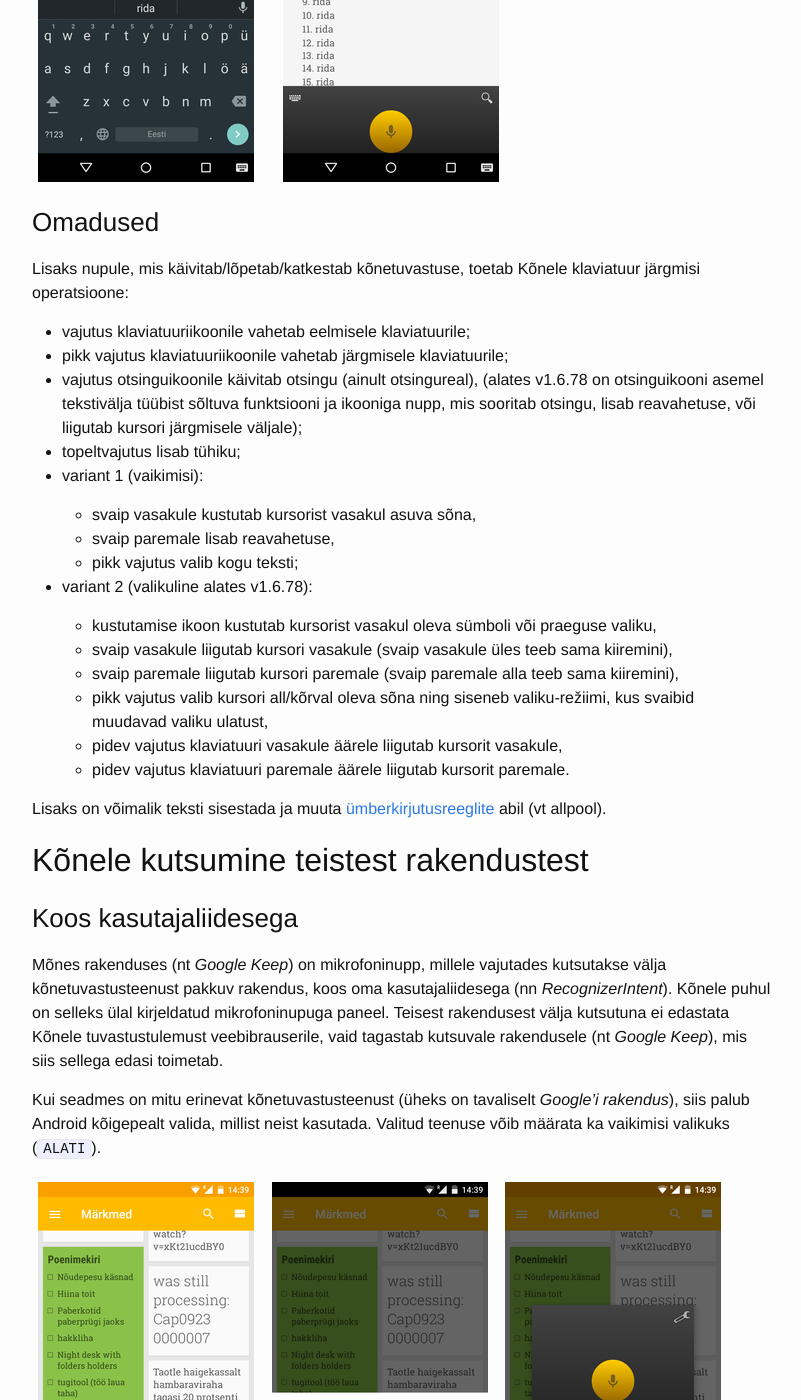
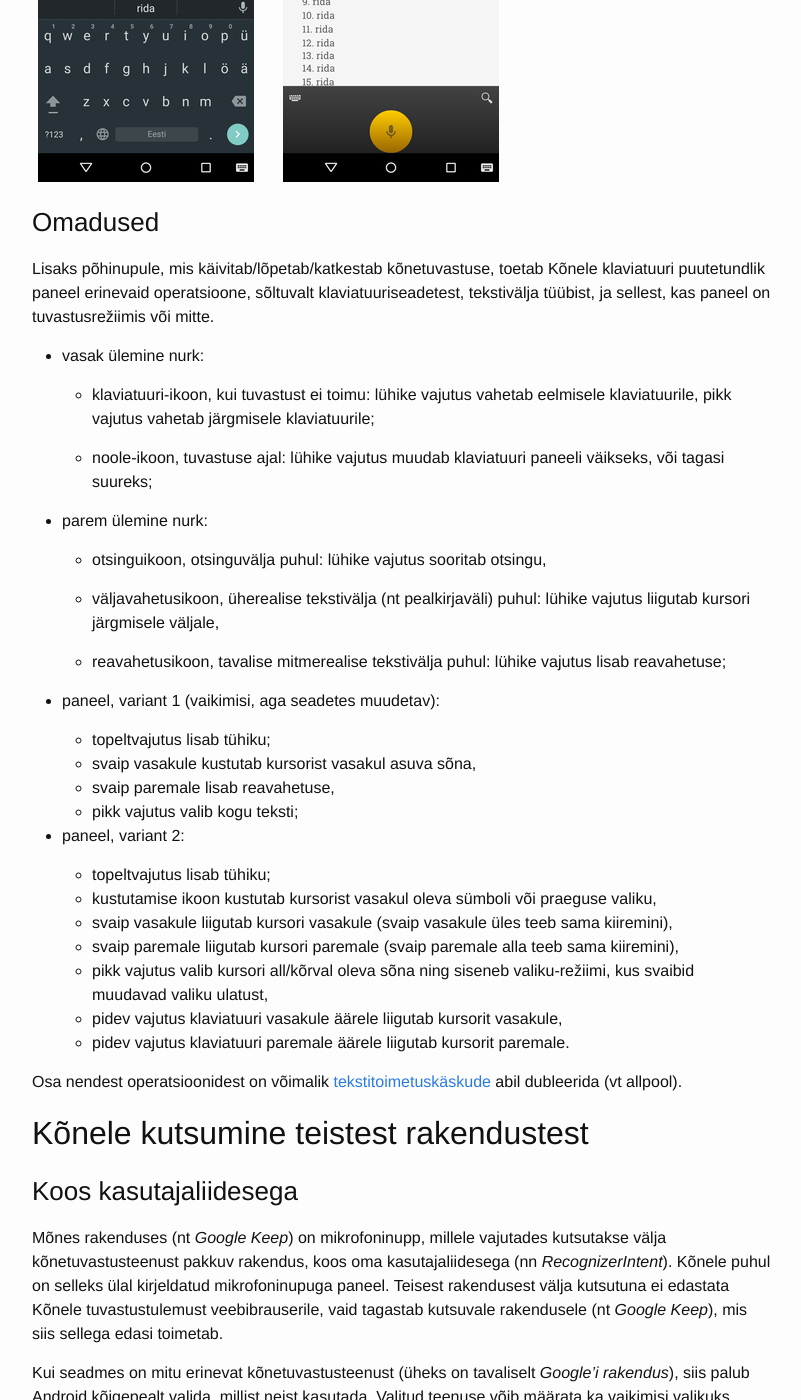
Before and after one commit to Kaljurand/K6nele, a Jekyll site: the page built from docs/et/user_guide.md, in a window 1280 px wide and 1400 px high, scrolled down 7671 px. Shown: the whole window, without its empty margins (238-1039 px from the left). Built offline with Jekyll 4.4.1, drawn with Linux system fonts in a browser that asks for light colours; comment, search, counter and statistics services are not loaded; some of the changed text lies outside the part shown.

Commit message:
Update doc

```diff
--- a/docs/et/user_guide.md
+++ b/docs/et/user_guide.md
@@ -125,7 +125,7 @@ Otsingupaneeli jaoks välja valitud keeled/teenused on saadaval ka otselinkidena
 
 <img title="Ekraanipilt: otselingid" alt="Ekraanipilt: otselingid." src="{{ site.baseurl }}/images/et/Screenshot_20161227-115800.png">
 
-Otselink on lihtne näide, kuidas käivitada Kõnele otsingupaneel sisendparameetritega, mille väärtused erinevad nendest, mis seadetes kirjas. Kõnele toetab palju erinevaid sisendparameeterid (nn EXTRA), mis võimaldavad teistel rakendustel (nt [Tasker](https://tasker.dinglisch.net/)) Kõnelega otse suhelda. Vt täpsemalt [Developer's Guide]({{ site.baseurl }}/docs/en/developer_guide.html).
+Otselink on lihtne näide, kuidas käivitada Kõnele otsingupaneel sisendparameetritega, mille väärtused erinevad nendest, mis seadetes kirjas. Kõnele toetab palju erinevaid sisendparameeterid (nn EXTRA), mis võimaldavad teistel rakendustel (nt [Tasker](https://tasker.joaoapps.com/)) Kõnelega otse suhelda. Vt täpsemalt [Developer's Guide]({{ site.baseurl }}/docs/en/developer_guide.html).
 
 Lisaks Kõnele oma seadetele, on Kõnelet võimalik konfigureerida kolmes Androidi süsteemses
 menüüs:
@@ -192,23 +192,38 @@ kui nad samamoodi vastavat Androidi klaviatuurivahetusliidest toetavad.
 
 ### Omadused
 
-Lisaks nupule, mis käivitab/lõpetab/katkestab kõnetuvastuse, toetab Kõnele
-klaviatuur järgmisi operatsioone:
+Lisaks põhinupule, mis käivitab/lõpetab/katkestab kõnetuvastuse, toetab Kõnele
+klaviatuuri puutetundlik paneel erinevaid operatsioone, sõltuvalt
+klaviatuuriseadetest,
+tekstivälja tüübist, ja sellest, kas paneel on tuvastusrežiimis või mitte.
 
-- vajutus klaviatuuriikoonile vahetab eelmisele klaviatuurile;
-- pikk vajutus klaviatuuriikoonile vahetab järgmisele klaviatuurile;
-- vajutus otsinguikoonile käivitab otsingu (ainult otsingureal),
-  (alates v1.6.78 on otsinguikooni asemel tekstivälja tüübist sõltuva funktsiooni ja ikooniga nupp, mis
-  sooritab otsingu, lisab reavahetuse, või liigutab kursori järgmisele väljale);
-- topeltvajutus lisab tühiku;
-- variant 1 (vaikimisi):
+- vasak ülemine nurk:
 
+  - klaviatuuri-ikoon, kui tuvastust ei toimu:
+  lühike vajutus vahetab eelmisele klaviatuurile,
+  pikk vajutus vahetab järgmisele klaviatuurile;
+
+  - noole-ikoon, tuvastuse ajal:
+  lühike vajutus muudab klaviatuuri paneeli väikseks, või tagasi suureks;
+
+- parem ülemine nurk:
+
+  - otsinguikoon, otsinguvälja puhul: lühike vajutus sooritab otsingu,
+
+  - väljavahetusikoon, üherealise tekstivälja (nt pealkirjaväli) puhul: lühike vajutus liigutab kursori järgmisele väljale,
+
+  - reavahetusikoon, tavalise mitmerealise tekstivälja puhul: lühike vajutus lisab reavahetuse;
+
+- paneel, variant 1 (vaikimisi, aga seadetes muudetav):
+
+  - topeltvajutus lisab tühiku;
   - svaip vasakule kustutab kursorist vasakul asuva sõna,
   - svaip paremale lisab reavahetuse,
   - pikk vajutus valib kogu teksti;
 
-- variant 2 (valikuline alates v1.6.78):
+- paneel, variant 2:
 
+  - topeltvajutus lisab tühiku;
   - kustutamise ikoon kustutab kursorist vasakul oleva sümboli või praeguse valiku,
   - svaip vasakule liigutab kursori vasakule (svaip vasakule üles teeb sama kiiremini),
   - svaip paremale liigutab kursori paremale (svaip paremale alla teeb sama kiiremini),
@@ -216,7 +231,8 @@ klaviatuur järgmisi operatsioone:
   - pidev vajutus klaviatuuri vasakule äärele liigutab kursorit vasakule,
   - pidev vajutus klaviatuuri paremale äärele liigutab kursorit paremale.
 
-Lisaks on võimalik teksti sisestada ja muuta [ümberkirjutusreeglite](#ümberkirjutusreeglid) abil (vt allpool).
+Osa nendest operatsioonidest on võimalik
+[tekstitoimetuskäskude](#tekstitoimetuskäsud) abil dubleerida (vt allpool).
 
 ## Kõnele kutsumine teistest rakendustest
 
@@ -300,7 +316,7 @@ Kõnele laeb ümberkirjutusreeglid lihtsast tabelikujulisest tekstifailist, nn T
 - __Comment__ Rida kirjeldav kommentaar.
 
 Igale reale vastab üks reegel, ning ridade järjekord määrab reeglite rakendamise järjekorra. Nõnda saavad allpool olevad reeglid ära kasutada eelnevate reeglite ümberkirjutusi.
-Veergude järjekord pole oluline. Kohustuslik veerg on ainult __Utterance__. Kui __Replacement__ puudub, siis on asendustekst alati tühisõne. Veerud __Locale__, __Service__ ja __App__ määravad, millise keele, rakenduse, ja tuvastusteenuse puhul on reegel aktiivne. Kõik regulaaravaldised on [Java regulaaravaldised](https://docs.oracle.com/javase/tutorial/essential/regex/). Põhjalik regulaaravaldiste õpetus on nt <http://www.regular-expressions.info>.
+Veergude järjekord pole oluline. Kohustuslik veerg on ainult __Utterance__. Kui __Replacement__ puudub, siis on asendustekst alati tühisõne. Veerud __Locale__, __Service__ ja __App__ määravad, millise keele, tuvastusteenuse, ja rakenduse puhul on reegel aktiivne. Kõik regulaaravaldised on [Java regulaaravaldised](https://docs.oracle.com/javase/tutorial/essential/regex/). Põhjalik regulaaravaldiste õpetus on nt <http://www.regular-expressions.info>.
 
 Veergude tüübid on määratud esimesse ritta (nn päisesse) kirjutatud ingliskeelse märksõnaga ("Utterance", "Replacement", jne). Kui päis puudub (st esimene rida ei sisalda kohustusliku veeru nime "Utterance"), siis arvestatakse ainult tabeli esimest kahte veergu ning interpreteeritakse neid kui __Utterance__ ja __Replacement__ veerge. Kui tabelil on ainult üks veerg, siis on __Replacement__ alati tühisõne. Seega, kõige lihtsam tabel koosneb ainult ühest sümbolist, nt ``a`` (kustuta kõik "a" tähed).
 
@@ -403,7 +419,7 @@ Reeglifaili loomiseks ja salvestamiseks sobib iga tabelarvutusprogramm. Nt [Goog
 <img title="Ekraanipilt: ümberkirjutusreeglite importimine Kõnele rakendusse" alt="Ekraanipilt: ümberkirjutusreeglite importimine Kõnele rakendusse." src="{{ site.baseurl }}/images/et/Screenshot_20170115-154706.png">
 <img title="Ekraanipilt: imporditud ümberkirjutusreeglite nimekiri" alt="Ekraanipilt: imporditud ümberkirjutusreeglite nimekiri." src="{{ site.baseurl }}/images/et/Screenshot_20170115-160910.png">
 
-Reeglifaili kasutamiseks tuleb see eelnevalt aktiveerida. Korraga saab aktiivne olla ainult üks reeglifail.
+Reeglifaili kasutamiseks tuleb see eelnevalt aktiveerida. Kui mitu faili on aktiivsed, siis neid rakendatakse tähestikujärjekorras.
 
 ### Näited
 
```
